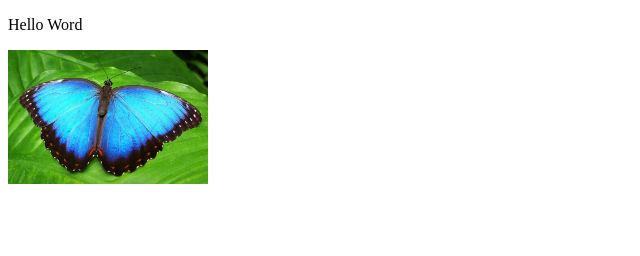
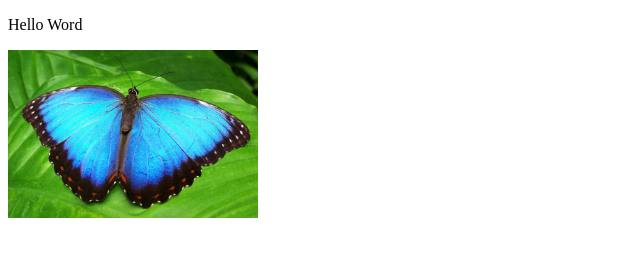
Before and after one commit to juliana-santos-felix/curso-git, a plain HTML site: page index.html in a window 1280 px wide. Shown: the whole page, without its empty margins (0-640 px from the left). Drawn offline with Linux system fonts and the light colour scheme.

Commit message:
tamanho da imagem

```diff
--- a/index.html
+++ b/index.html
@@ -8,6 +8,6 @@
 </head>
 <body>
     <p>Hello Word</p>
-    <img src="images/borboletas.jpg" width="200">
+    <img src="images/borboletas.jpg" width="250">
 </body>
 </html>
```
